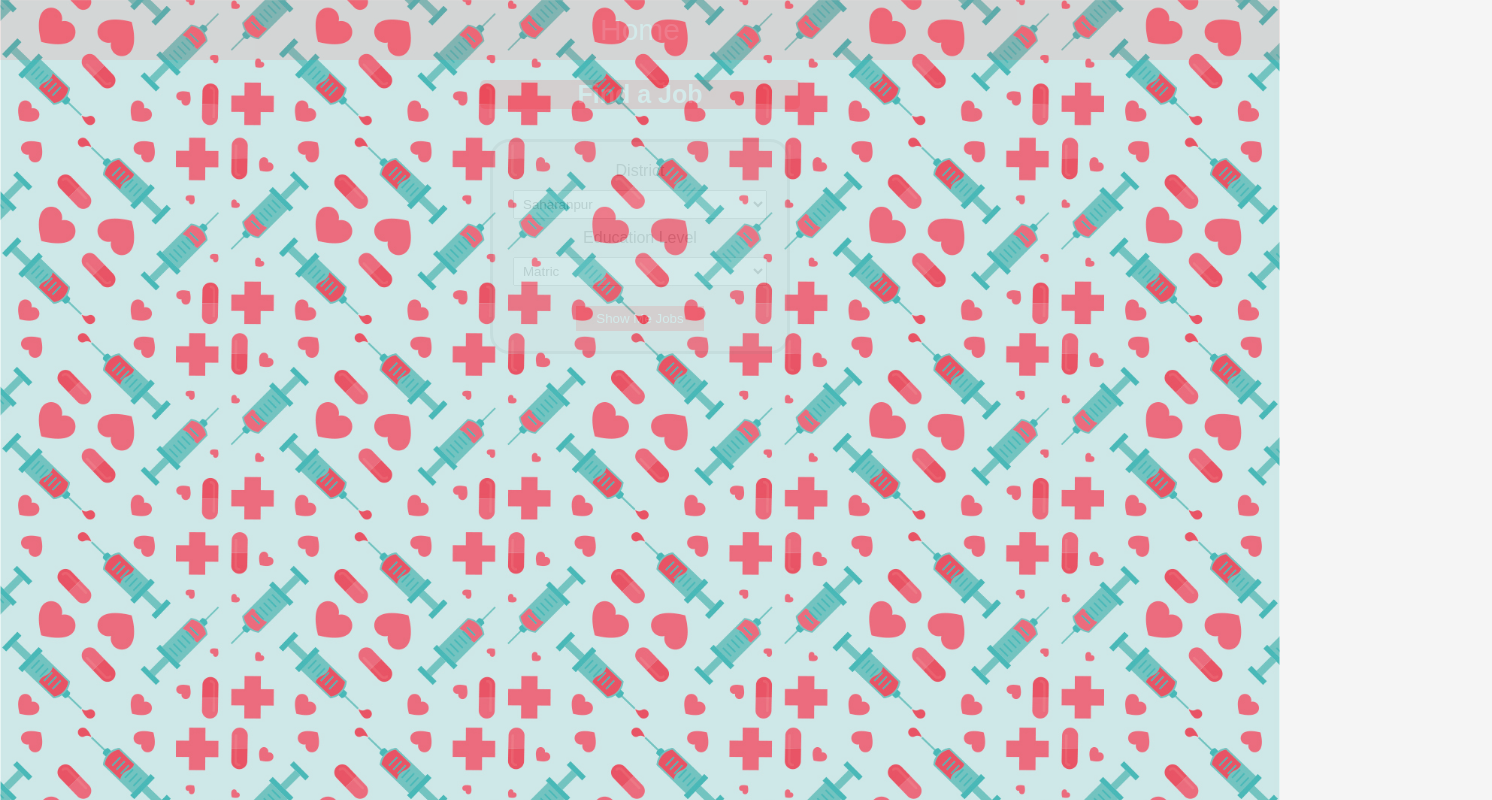
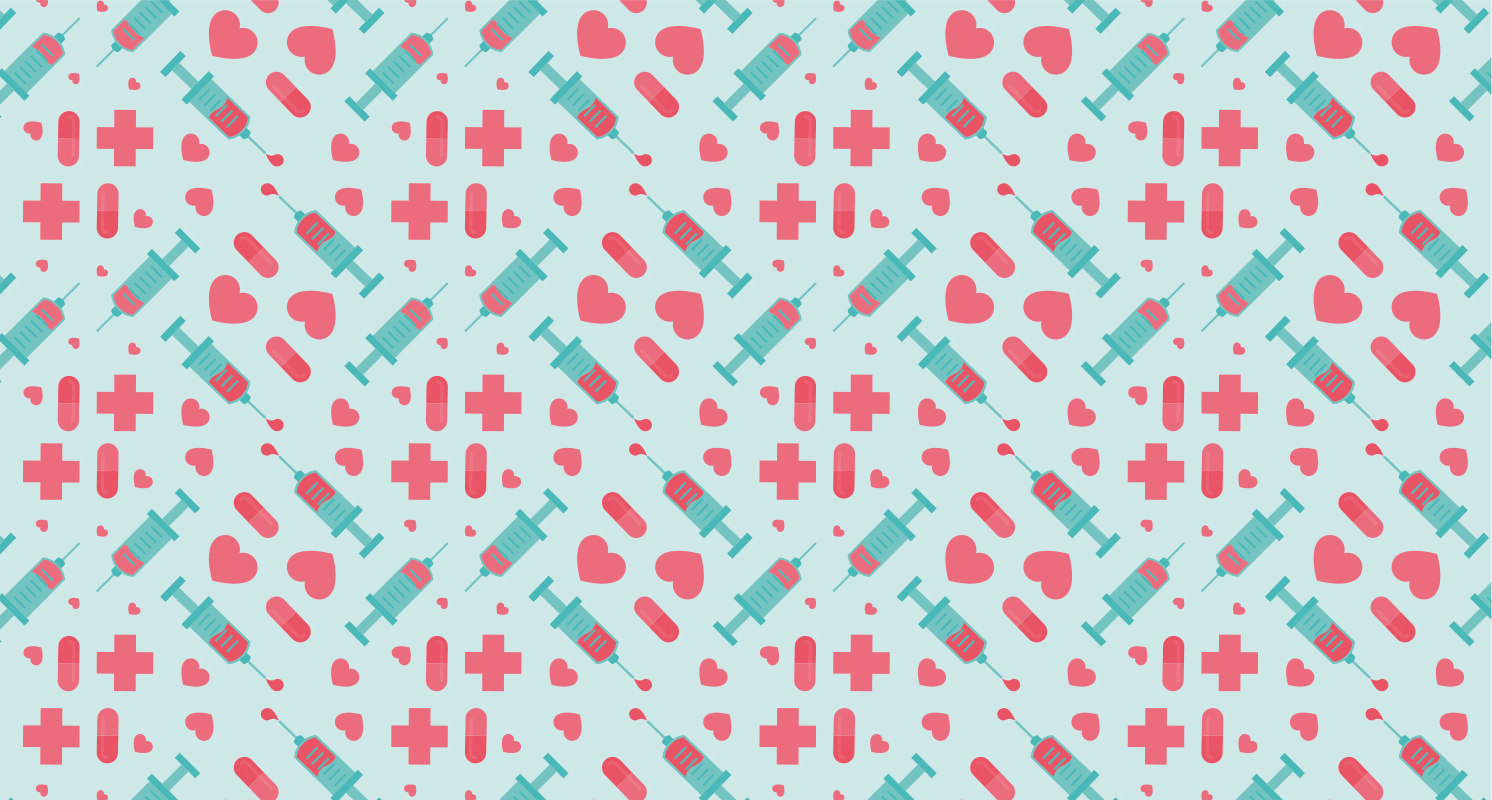
Before and after one commit to LalitPro/lavish, a plain HTML site: page index.html in a window 1280 px wide. Shown: the top 800 px of the page, 1492 px wide, since content can reach past the window. Drawn offline with Linux system fonts and the light colour scheme.

Commit message:
Update index.html

```diff
--- a/index.html
+++ b/index.html
@@ -16,9 +16,6 @@
       flex-direction: column;
       align-items: center;
       background-color: #f5f5f5;
-      background-image: url("https://raw.githubusercontent.com/LalitPro/lavish/refs/heads/main/pattern.jpg");
-      opacity: 0.1;
-      background-size: cover;
     }
     #headerdiv {
       height: 60px;
@@ -107,6 +104,10 @@
   </style>
 </head>
 <body>
+  <img
+    class="demo-bg"
+    src="https://raw.githubusercontent.com/LalitPro/lavish/refs/heads/main/pattern.jpg"
+  >
 
 <div id="headerdiv"><a href="/">Home</a></div>
 
```
